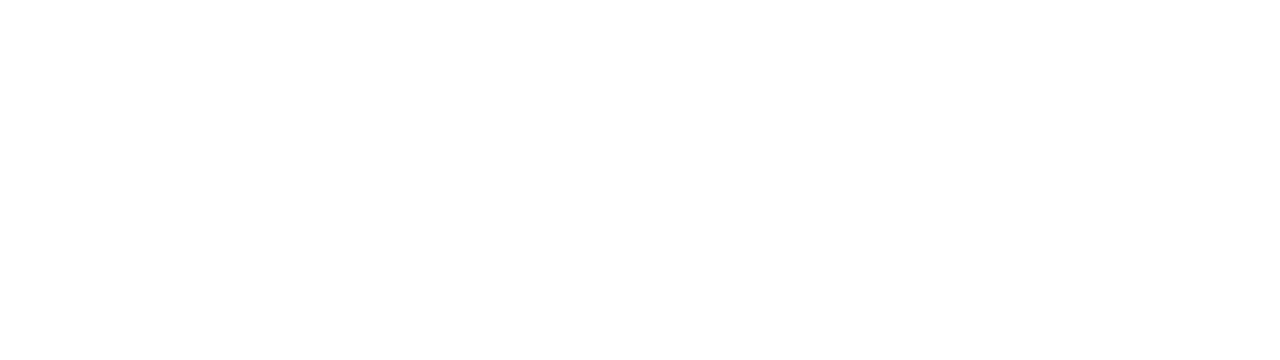
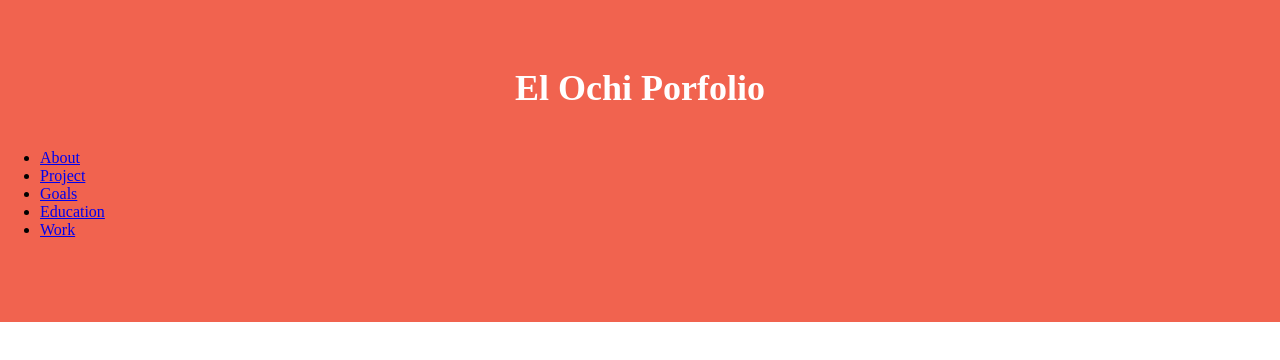
Before and after one commit to ElOchi/PorfolioProjectOchi, a plain HTML site: page index.html in a window 1280 px wide. Drawn offline with Linux system fonts and the light colour scheme.

Commit message:
Header
add header

```diff
--- a/assets/CSS/style.css
+++ b/assets/CSS/style.css
@@ -0,0 +1,15 @@
+body{
+  margin: 0;
+}
+header{
+  background-color: #f1634f;
+  padding: 67px 0;
+}
+header > h1{
+  color: #ffffff;
+  font-size: 36px;
+  font-weight: 800;
+  text-align: center;
+  margin: 0 0 40px 0;
+
+}
--- a/index.html
+++ b/index.html
@@ -3,8 +3,24 @@
   <head>
     <meta charset="utf-8">
     <title>El Ochi</title>
+    <link rel="stylesheet" href="assets/CSS/style.css" media="screen" title="no title" charset="utf-8">
   </head>
   <body>
+    <header>
+      <h1>El Ochi Porfolio</h1>
+      <ul>
+        <li><a href="#">About</a></li>
+        <li><a href="#">Project</a></li>
+        <li><a href="#">Goals</a></li>
+        <li><a href="#">Education</a></li>
+        <li><a href="#">Work</a></li>
+      </ul>
+
+    </header>
+
+
+
+
 
   </body>
 </html>
```
